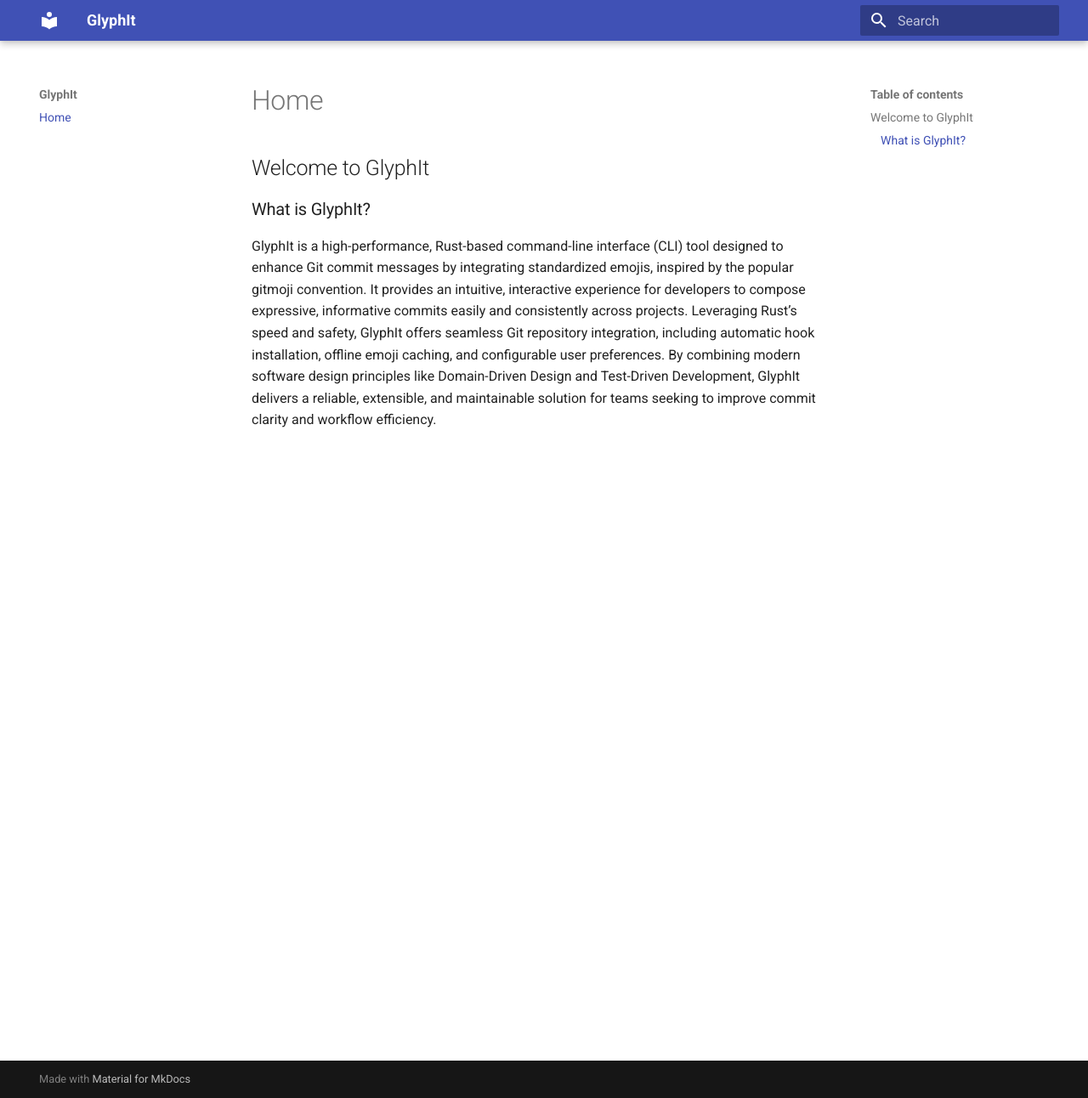
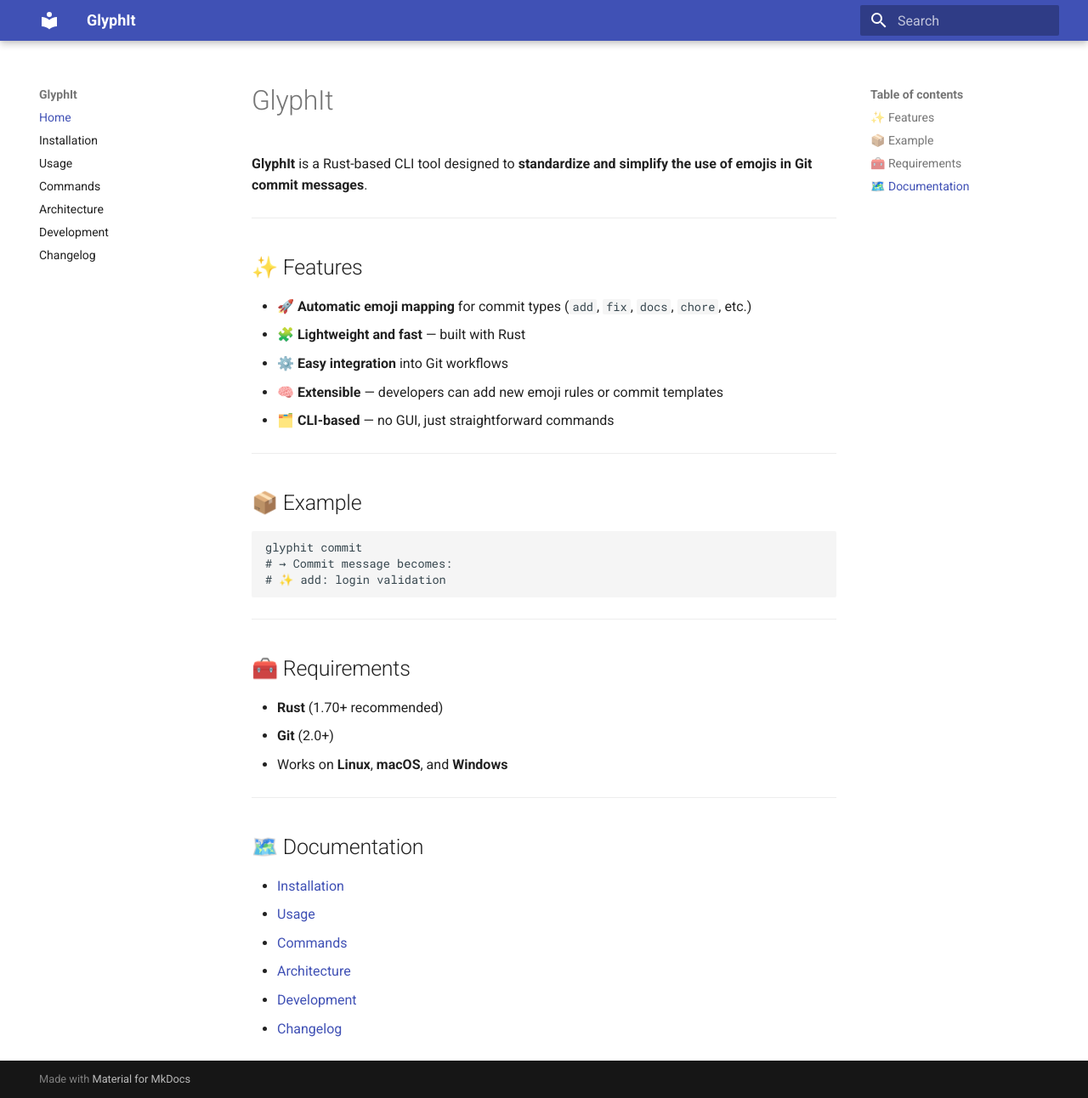
Before and after one commit to NickGhignatti/glyphit, an MkDocs documentation site: the page built from docs/index.md, in a window 1280 px wide and 1292 px high. Shown: the whole window at 85% size. Built offline with MkDocs 1.6.1 and Material for MkDocs 9.7.7, drawn with Linux system fonts in a browser that asks for light colours.

Commit message:
Add some basic doc

````diff
--- a/docs/index.md
+++ b/docs/index.md
@@ -1,10 +1,42 @@
-## Welcome to GlyphIt
+# GlyphIt
 
-### What is GlyphIt?
-GlyphIt is a high-performance, Rust-based command-line interface (CLI) tool designed to enhance Git commit messages by
-integrating standardized emojis, inspired by the popular gitmoji convention. It provides an intuitive, interactive experience
-for developers to compose expressive, informative commits easily and consistently across projects. Leveraging Rust’s
-speed and safety, GlyphIt offers seamless Git repository integration, including automatic hook installation, offline emoji
-caching, and configurable user preferences. By combining modern software design principles like Domain-Driven Design
-and Test-Driven Development, GlyphIt delivers a reliable, extensible, and maintainable solution for teams seeking to
-improve commit clarity and workflow efficiency.
+**GlyphIt** is a Rust-based CLI tool designed to **standardize and simplify the use of emojis in Git commit messages**.
+
+---
+
+## ✨ Features
+
+- 🚀 **Automatic emoji mapping** for commit types (`add`, `fix`, `docs`, `chore`, etc.)
+- 🧩 **Lightweight and fast** — built with Rust
+- ⚙️ **Easy integration** into Git workflows
+- 🧠 **Extensible** — developers can add new emoji rules or commit templates
+- 🗂️ **CLI-based** — no GUI, just straightforward commands
+
+---
+
+## 📦 Example
+
+```bash
+glyphit commit
+# → Commit message becomes:
+# ✨ add: login validation
+```
+
+---
+
+## 🧰 Requirements
+
+- **Rust** (1.70+ recommended)
+- **Git** (2.0+)
+- Works on **Linux**, **macOS**, and **Windows**
+
+---
+
+## 🗺️ Documentation
+
+- [Installation](installation.md)
+- [Usage](usage.md)
+- [Commands](commands.md)
+- [Architecture](architecture.md)
+- [Development](development.md)
+- [Changelog](changelog.md)
--- a/mkdocs.yml
+++ b/mkdocs.yml
@@ -1,3 +1,12 @@
 site_name: GlyphIt
 theme:
   name: material
+
+nav:
+  - Home: index.md
+  - Installation: installation.md
+  - Usage: usage.md
+  - Commands: commands.md
+  - Architecture: architecture.md
+  - Development: development.md
+  - Changelog: changelog.md
````
Also changed, not shown: docs/architecture.md (added, +48 -0 lines), docs/changelog.md (added, +12 -0 lines), docs/commands.md (added, +59 -0 lines), docs/development.md (added, +42 -0 lines), docs/installation.md (added, +27 -0 lines), docs/usage.md (added, +36 -0 lines), 1 other file.
